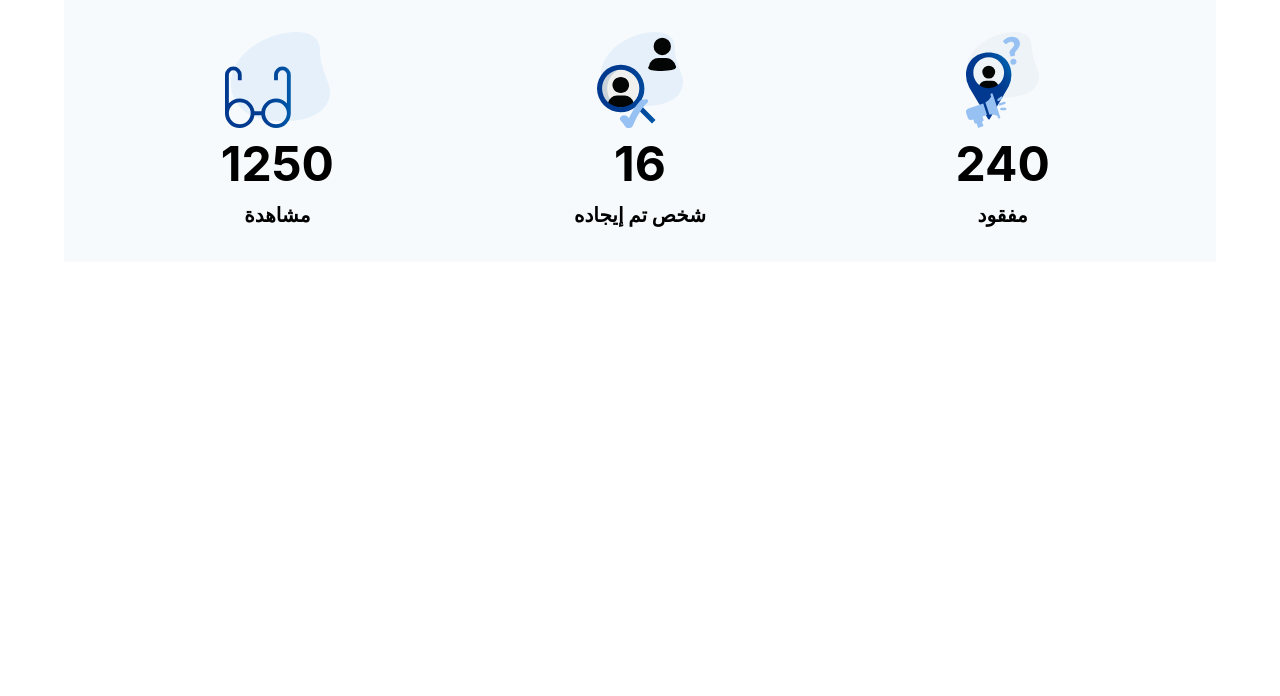
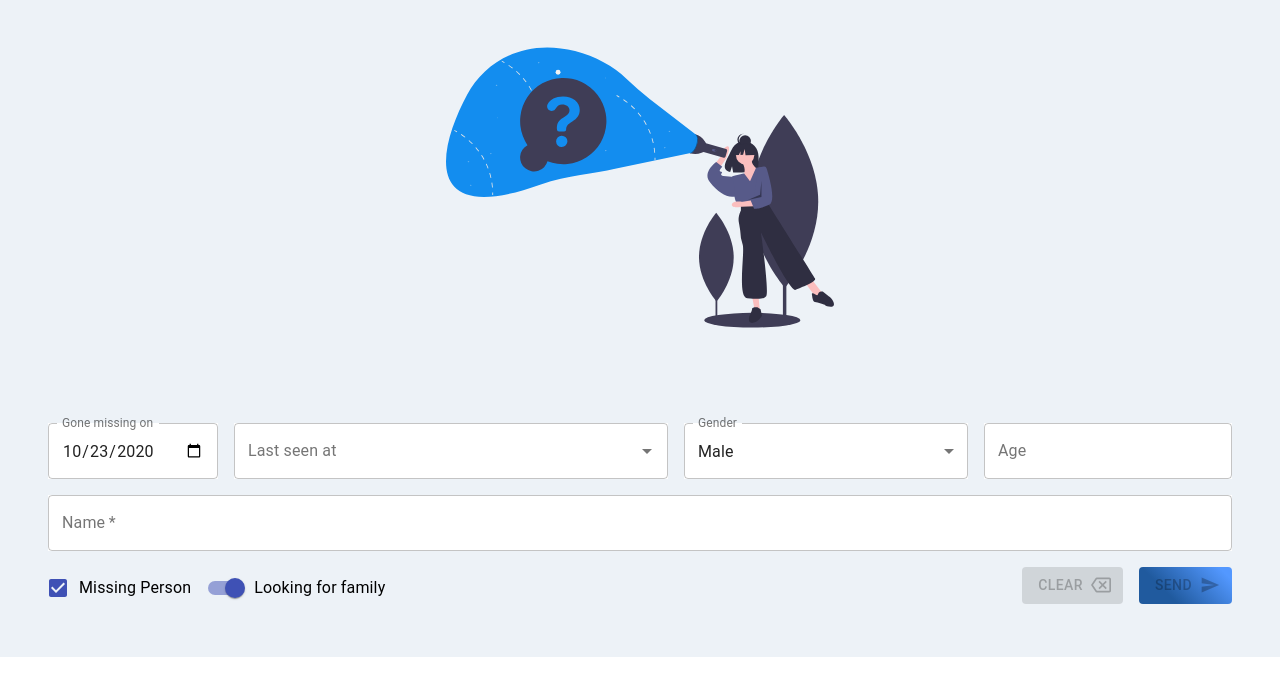
Before and after one commit to ReCoded-Org/capstone-project-findme, a React (Create React App) app: page / in a window 1280 px wide. Shown: the top 696 px of the page. Built offline with nearby package versions, Linux system fonts and the light colour scheme.

Commit message:
Feat:Add Search Component

```diff
--- a/package.json
+++ b/package.json
@@ -3,6 +3,9 @@
   "version": "0.1.0",
   "private": true,
   "dependencies": {
+    "@material-ui/core": "^4.11.0",
+    "@material-ui/icons": "^4.9.1",
+    "@material-ui/lab": "^4.0.0-alpha.56",
     "@testing-library/jest-dom": "^4.2.4",
     "@testing-library/react": "^9.3.2",
     "@testing-library/user-event": "^7.1.2",
--- a/src/App.js
+++ b/src/App.js
@@ -2,6 +2,7 @@ import React from 'react';
 import './styles/main.css';
 
 import { Statitics } from './components/Statistics/Statistics';
+import { Search } from './components/Search/Search';
 import lensIcon from './images/lens.svg';
 import glassesIcon from './images/glasses.svg';
 import locationIcon from './images/location.svg';
@@ -30,7 +31,8 @@ function App() {
   ];
   return (
     <div className="App">
-      <Statitics info={info} />
+      {/* <Statitics info={info} /> */}
+      <Search />
     </div>
   );
 }
--- /dev/null
+++ b/src/components/Search/Search.js
@@ -0,0 +1,274 @@
+/**
+ *
+ * component: Search
+ * page: Search for Lost page
+ *
+ */
+
+import React from 'react';
+import SearchBackground from '../../images/searchBackground.svg';
+import { places } from './placesData';
+import { getCurrentDate, validateName } from './helpers';
+import useStyles from './custMUIStyle';
+import { getSearchInfo } from './searchInfo';
+
+/**
+ * importing Material UI dependencies
+ */
+import Button from '@material-ui/core/Button';
+import FormControl from '@material-ui/core/FormControl';
+import FormControlLabel from '@material-ui/core/FormControlLabel';
+import TextField from '@material-ui/core/TextField';
+import InputLabel from '@material-ui/core/InputLabel';
+import Select from '@material-ui/core/Select';
+import MenuItem from '@material-ui/core/MenuItem';
+import Autocomplete from '@material-ui/lab/Autocomplete';
+import Checkbox from '@material-ui/core/Checkbox';
+import Switch from '@material-ui/core/Switch';
+import ClearAllIcon from '@material-ui/icons/BackspaceOutlined';
+import SendIcon from '@material-ui/icons/Send';
+
+const CheckMissingPerson = (props) => {
+  console.log(props.checkMissingPerson);
+  return (
+    <FormControlLabel
+      control={
+        <Checkbox
+          checked={props.checkMissingPerson}
+          name="checkMissing"
+          color="primary"
+          startIcon={<ClearAllIcon />}
+          onChange={(e) => {
+            console.log(e.target.checked);
+            props.handleCheck('isMissingPerson', e.target.checked);
+          }}
+        />
+      }
+      label="Missing Person"
+    />
+  );
+};
+
+const IfLookingForFamily = (props) => {
+  //   console.log(props.switchLookingForFamily);
+  return (
+    <FormControlLabel
+      control={
+        <Switch
+          checked={props.switchLookingForFamily}
+          onChange={(e) => {
+            console.log(e.target.value);
+            props.handleSwitch('isLookingForFamily', e.target.checked);
+          }}
+          color="primary"
+          name="isLooking"
+          inputProps={{ 'aria-label': 'primary checkbox' }}
+        />
+      }
+      label="Looking for family"
+    />
+  );
+};
+
+const ChooseGender = (props) => {
+  const [gender, setGender] = React.useState('m');
+  const Classes = useStyles();
+  return (
+    <FormControl variant="outlined" className={Classes.genderInput}>
+      <InputLabel id="">Gender</InputLabel>
+      <Select
+        labelId=""
+        id=""
+        value={props.gender}
+        name="gender"
+        onChange={function (value) {
+          props.handleChange('gender', value.target.value);
+        }}
+        label="Gender"
+      >
+        <MenuItem value="m">Male</MenuItem>
+        <MenuItem value="f">Female</MenuItem>
+        <MenuItem value="n">Not to say</MenuItem>
+      </Select>
+    </FormControl>
+  );
+};
+
+export const Search = () => {
+  const Classes = useStyles();
+
+  const searchObj = {
+    id: '',
+    missingName: '',
+    goneMissingOn: getCurrentDate(),
+    lastSeenAt: '',
+    gender: 'm',
+    age: '',
+    isMissingPerson: true,
+    isLookingForFamily: true,
+    isDataEntered: false,
+  };
+
+  const [searchInfo, setSearchInfo] = React.useState({ ...searchObj });
+
+  const handleUserInput = (name, value) => {
+    let targettedInput = {};
+    targettedInput[name] = value;
+
+    console.log(searchInfo.isDataEntered);
+    // console.log(isObjectsEqual(searchInfo, searchObj));
+    setSearchInfo({
+      ...searchInfo,
+      ...targettedInput,
+      isDataEntered: targettedInput[name] !== searchObj[name] ? true : false,
+    });
+    // console.log(Object.is(searchInfo, searchObj));
+    // console.log(searchInfo);
+  };
+
+  const clearAll = () => {
+    console.log(searchObj);
+    // console.log(searchInfo);
+    setSearchInfo({
+      id: '',
+      missingName: '',
+      goneMissingOn: getCurrentDate(),
+      lastSeenAt: '',
+      gender: 'm',
+      age: '',
+      isMissingPerson: true,
+      isLookingForFamily: true,
+      isDataEntered: false,
+    });
+  };
+
+  return (
+    <section>
+      <div className="bg-gray-200" id="search-container">
+        <div className="">
+          <figure className="flex items-center p-10">
+            <img
+              src={SearchBackground}
+              alt="Search Background"
+              className="m-auto"
+            />
+          </figure>
+        </div>
+        <div>
+          <form className="flex flex-col p-10">
+            <div className="flex flex-col md:flex-row flex-wrap">
+              <div className="p-2">
+                <TextField
+                  id=""
+                  className={Classes.goneMissingOnInput}
+                  label="Gone missing on"
+                  value={searchInfo.goneMissingOn}
+                  onChange={function (e) {
+                    handleUserInput('goneMissingOn', e.target.value);
+                  }}
+                  type="date"
+                  variant="outlined"
+                />
+              </div>
+              <div className="p-2 flex-1">
+                <Autocomplete
+                  id=""
+                  defaultValue={null}
+                  inputValue={searchInfo.lastSeenAt}
+                  className={Classes.customInput}
+                  options={places}
+                  getOptionLabel={(option) => option.place}
+                  onChange={function (e, inputValue) {
+                    console.log(inputValue.place);
+                    handleUserInput('lastSeenAt', inputValue.place);
+                  }}
+                  renderInput={(params) => (
+                    <TextField
+                      {...params}
+                      label="Last seen at"
+                      variant="outlined"
+                    />
+                  )}
+                />
+              </div>
+              <div className="p-2 md:w-1/4">
+                <ChooseGender
+                  gender={searchInfo.gender}
+                  handleChange={handleUserInput}
+                />
+              </div>
+              <div className="flex p-2">
+                <TextField
+                  id=""
+                  className={Classes.customInput}
+                  value={searchInfo.age}
+                  label="Age"
+                  type="number"
+                  variant="outlined"
+                  onChange={(value) => {
+                    handleUserInput('age', value.target.value);
+                  }}
+                />
+              </div>
+            </div>
+            <div className="flex p-2">
+              <TextField
+                id=""
+                required
+                className={Classes.nameInput}
+                value={searchInfo.missingName}
+                label="Name"
+                type="text"
+                variant="outlined"
+                onChange={(value) => {
+                  handleUserInput('missingName', value.target.value);
+                }}
+              />
+            </div>
+            <div
+              id="more-option"
+              className="flex justify-between flex-col md:flex-row"
+            >
+              <div className="p-2 flex flex-row">
+                <CheckMissingPerson
+                  checkMissingPerson={searchInfo.isMissingPerson}
+                  handleCheck={handleUserInput}
+                />
+                <IfLookingForFamily
+                  switchLookingForFamily={searchInfo.isLookingForFamily}
+                  handleSwitch={handleUserInput}
+                />
+              </div>
+              <div className="flex justify-self-end">
+                <div className="p-2">
+                  <Button
+                    disabled={!searchInfo.isDataEntered}
+                    variant="contained"
+                    endIcon={<ClearAllIcon />}
+                    onClick={() => clearAll()}
+                  >
+                    Clear
+                  </Button>
+                </div>
+                <div className="p-2">
+                  <Button
+                    disabled={validateName(searchInfo.missingName, '')}
+                    variant="contained"
+                    className={Classes.sendButton}
+                    color="primary"
+                    endIcon={<SendIcon />}
+                    onClick={() => {
+                      getSearchInfo({ ...searchInfo });
+                    }}
+                  >
+                    Send
+                  </Button>
+                </div>
+              </div>
+            </div>
+          </form>
+        </div>
+      </div>
+    </section>
+  );
+};
--- /dev/null
+++ b/src/components/Search/custMUIStyle.js
@@ -0,0 +1,25 @@
+import { makeStyles } from '@material-ui/core/styles';
+
+const useStyles = makeStyles((theme) => ({
+  customInput: {
+    backgroundColor: 'white',
+    width: '100%',
+  },
+  nameInput: {
+    backgroundColor: 'white',
+    flex: 1,
+  },
+  genderInput: {
+    backgroundColor: 'white',
+    width: '100%',
+  },
+  goneMissingOnInput: {
+    backgroundColor: 'white',
+    width: '100%',
+  },
+  sendButton: {
+    background: 'linear-gradient(45deg, #205a9e 30%, #5398ff 90%)',
+  },
+}));
+
+export default useStyles;
--- /dev/null
+++ b/src/components/Search/helpers.js
@@ -0,0 +1,15 @@
+export function getCurrentDate() {
+  const currentDate = new Date();
+
+  const currentYear = currentDate.getFullYear();
+  const currentMonth = currentDate.getMonth() + 1;
+  const currentDay = currentDate.getUTCDate();
+
+  return `${currentYear}-${
+    currentMonth < 10 ? '0' + currentMonth : currentMonth
+  }-${currentDay < 10 ? '0' + currentDay : currentDay}`;
+}
+
+export const validateName = (value, condition) => {
+  return value.replace(/[\s]+/, '') === condition;
+};
--- /dev/null
+++ b/src/components/Search/placesData.js
@@ -0,0 +1,22 @@
+export const places = [
+  {
+    id: 1,
+    place: `Taiz St. Sana'a`,
+    city: `Sana'a`,
+  },
+  {
+    id: 3,
+    place: `Khawlan St. Sana'a`,
+    city: `Sana'a`,
+  },
+  {
+    id: 4,
+    place: `Jamal St. Taiz`,
+    city: `Taiz`,
+  },
+  {
+    id: 5,
+    place: `Zabadi St. Sana'a`,
+    city: `Sana'a`,
+  },
+];
--- /dev/null
+++ b/src/components/Search/searchInfo.js
@@ -0,0 +1,4 @@
+export const getSearchInfo = (searchInfo) => {
+  console.log(searchInfo);
+  return searchInfo;
+};
--- a/src/components/Statistics/Statistics.js
+++ b/src/components/Statistics/Statistics.js
@@ -6,7 +6,7 @@
  */
 
 import React from 'react';
-// import './Statistics.scss';
+import './Statistics.scss';
 
 /**
  *
```
Also changed, not shown: src/components/Search/Search.scss (added), src/images/searchBackground.svg (added), 1 other file (tests, documents, lock files or other folders).
